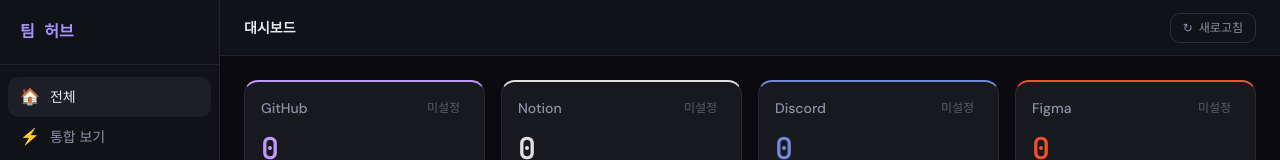
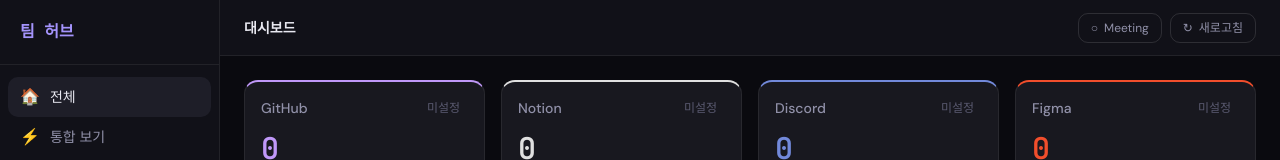
Before and after one commit to Seoje1405/slack-test, a Next.js app: page /dashboard in a window 1280 px wide. Shown: the top 160 px of the page. Built offline with nearby package versions, Linux system fonts and the light colour scheme.

Commit message:
feat: 미팅 모드 Zustand 상태 및 Topbar 토글 버튼
dashboardStore에 meetingMode / toggleMeetingMode 추가.
Topbar에 Meeting 토글 버튼 추가 (활성 시 초록색 표시).

Co-Authored-By: Claude Sonnet 4.6 <noreply@anthropic.com>

```diff
--- a/src/components/layouts/Topbar.tsx
+++ b/src/components/layouts/Topbar.tsx
@@ -2,10 +2,13 @@
 
 import { useQueryClient } from '@tanstack/react-query';
 import { useState } from 'react';
+import { useDashboardStore } from '@/stores/dashboardStore';
 
 export function Topbar() {
   const queryClient = useQueryClient();
   const [refreshing, setRefreshing] = useState(false);
+  const meetingMode = useDashboardStore((s) => s.meetingMode);
+  const toggleMeetingMode = useDashboardStore((s) => s.toggleMeetingMode);
 
   const handleRefresh = async () => {
     setRefreshing(true);
@@ -16,6 +19,18 @@ export function Topbar() {
   return (
     <header className="h-14 flex items-center justify-between px-6 border-b border-[var(--border-subtle)] bg-[var(--bg-surface)] flex-shrink-0">
       <h1 className="text-sm font-semibold text-[var(--text-primary)]">대시보드</h1>
+      <div className="flex items-center gap-2">
+        <button
+          onClick={toggleMeetingMode}
+          className={`flex items-center gap-1.5 text-xs px-3 py-1.5 rounded-lg border transition-colors ${
+            meetingMode
+              ? 'border-green-500 bg-green-500/10 text-green-600'
+              : 'border-[var(--border-default)] text-[var(--text-secondary)] hover:bg-[var(--bg-overlay)] hover:text-[var(--text-primary)]'
+          }`}
+        >
+          <span>{meetingMode ? '●' : '○'}</span>
+          Meeting
+        </button>
         <button
           onClick={handleRefresh}
           disabled={refreshing}
@@ -24,6 +39,7 @@ export function Topbar() {
           <span className={refreshing ? 'animate-spin' : ''}>↻</span>
           새로고침
         </button>
+      </div>
     </header>
   );
 }
--- a/src/stores/dashboardStore.ts
+++ b/src/stores/dashboardStore.ts
@@ -6,13 +6,17 @@ type ViewMode = 'grid' | 'unified';
 interface DashboardStore {
   activeFilter: ServiceId | null;
   viewMode: ViewMode;
+  meetingMode: boolean;
   setFilter: (service: ServiceId | null) => void;
   setViewMode: (mode: ViewMode) => void;
+  toggleMeetingMode: () => void;
 }
 
 export const useDashboardStore = create<DashboardStore>((set) => ({
   activeFilter: null,
   viewMode: 'grid',
+  meetingMode: false,
   setFilter: (service) => set({ activeFilter: service, viewMode: 'grid' }),
   setViewMode: (mode) => set({ viewMode: mode, activeFilter: null }),
+  toggleMeetingMode: () => set((s) => ({ meetingMode: !s.meetingMode })),
 }));
```
Lines whose indentation alone changed are shown as unchanged.
